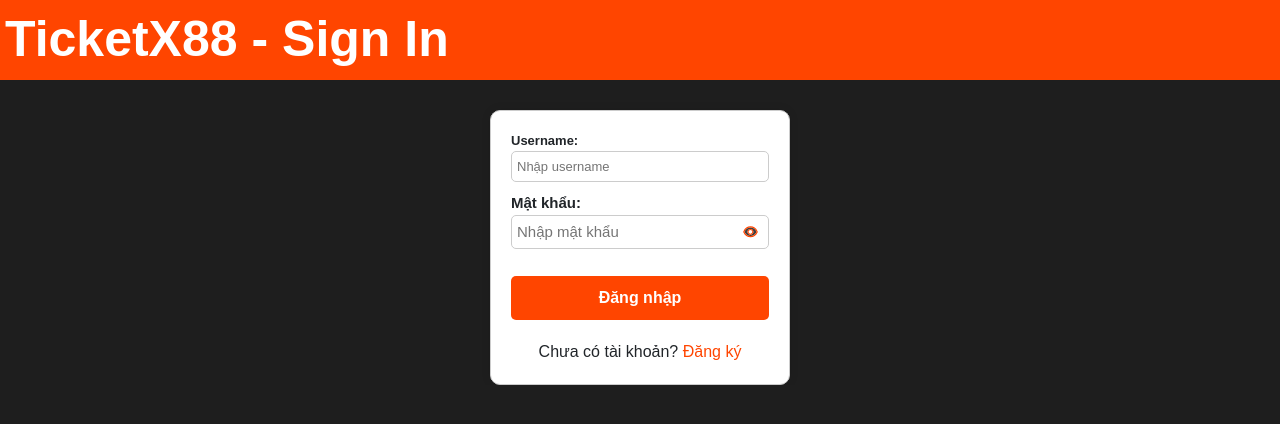
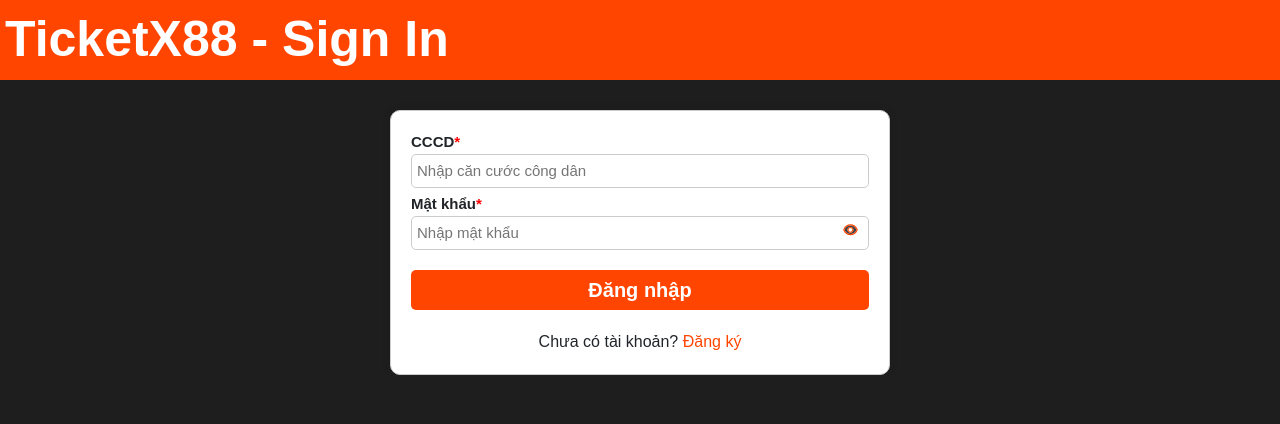
Before and after one commit to L3Tu4n/NT219, a React (Create React App) app: page /SignIn in a window 1280 px wide. Shown: the top 424 px of the page. Built offline with nearby package versions, Linux system fonts and the light colour scheme.

Commit message:
update signIn signUp

```diff
--- a/src/components/Header/search.js
+++ /dev/null
@@ -1,4 +0,0 @@
-document.querySelector(".search-btn").addEventListener("click", function () {
-  this.parentElement.classList.toggle("open");
-  this.previousElementSibling.focus();
-});
--- a/src/pages/Register/SignInForm.js
+++ b/src/pages/Register/SignInForm.js
@@ -1,8 +1,4 @@
 import React, { useState } from "react";
-import { useNavigate } from "react-router-dom";
-import { useDispatch } from "react-redux";
-import { logIn } from "../../redux/actions";
-import { message } from "antd";
 import "../../styles/SignIn.css";
 import { EyeInvisibleOutlined, EyeTwoTone } from "@ant-design/icons";
 
@@ -14,9 +10,6 @@
 
   const [showPassword, setShowPassword] = useState(false);
 
-  const navigate = useNavigate();
-  const dispatch = useDispatch();
-
   const handleChange = (e) => {
     setForm({
       ...form,
@@ -24,58 +17,32 @@
     });
   };
 
-  const handleSubmit = async (e) => {
-    e.preventDefault();
-    try {
-      const response = await fetch(
-        "https://nt208.onrender.com/api/user/sign-in",
-        {
-          method: "POST",
-          headers: {
-            "Content-Type": "application/json",
-          },
-          body: JSON.stringify(form),
-        }
-      );
-
-      const data = await response.json();
-
-      if (data.status === "ERROR") {
-        throw new Error(data.message);
-      }
-
-      dispatch(logIn(form.UserName));
-      localStorage.setItem("isLoggedIn", "true");
-      localStorage.setItem("isGoogle", "false");
-      localStorage.setItem("username", form.UserName);
-      navigate("/");
-    } catch (error) {
-      message.error(error.message);
-    }
-  };
-
   return (
-    <form className="signin-form" onSubmit={handleSubmit}>
-      <label className="signin-label">
-        Username:
+    <form className="signin-form">
+      <div className="signin">
+        <label>
+          CCCD<span style={{ color: "red" }}>*</span>
+        </label>
         <input
           type="text"
-          name="UserName"
-          placeholder="Nhập username"
+          name="CCCD"
+          placeholder="Nhập căn cước công dân"
           onChange={handleChange}
-          className="input-username"
+          className="input-signin-cccd"
           required
         />
-      </label>
+      </div>
 
-      <label className="password-container">
-        Mật khẩu:
+      <div className="password-container">
+        <label>
+          Mật khẩu<span style={{ color: "red" }}>*</span>
+        </label>
         <input
           type={showPassword ? "text" : "password"}
           name="Password"
           placeholder="Nhập mật khẩu"
           onChange={handleChange}
-          className="input-password"
+          className="input-signin-password"
           required
         />
         <button
@@ -89,9 +56,11 @@
             <EyeTwoTone twoToneColor="orangered" />
           )}
         </button>
-      </label>
+      </div>
 
-      <input className="signin-submit" type="submit" value="Đăng nhập" />
+      <div className="signin-submit">
+        <input type="submit" value="Đăng nhập" />
+      </div>
 
       <div className="signup-link">
         Chưa có tài khoản?{" "}
--- a/src/pages/Register/SignUpForm.js
+++ b/src/pages/Register/SignUpForm.js
@@ -33,9 +33,9 @@
         <input
           type="text"
           name="CCCD"
-          placeholder="Nhập CCCD"
+          placeholder="Nhập căn cước công dân"
           onChange={handleChange}
-          className="input-cccd"
+          className="input-signup-cccd"
           required
         />
       </div>
@@ -63,7 +63,7 @@
           name="Address"
           placeholder="Nhập địa chỉ"
           onChange={handleChange}
-          className="input-address"
+          className="input-signup-address"
           required
         />
       </div>
@@ -111,7 +111,7 @@
           name="Password"
           placeholder="Nhập mật khẩu"
           onChange={handleChange}
-          className="input-password"
+          className="input-signup-password"
           required
         />
         <button
@@ -136,7 +136,7 @@
           name="confirmPassword"
           placeholder="Nhập lại mật khẩu"
           onChange={handleChange}
-          className="input-password"
+          className="input-signup-password"
           required
         />
         <button
@@ -154,9 +154,16 @@
 
       <div className="agreement">
         <input type="checkbox" required />
-        <span style={{ fontSize: "0.8em", marginTop: "3px", fontSize: "13px" }}>
-          Tôi đồng ý với <a href="#">Điều khoản sử dụng</a> và{" "}
-          <a href="#">Chính sách bảo mật</a> của Nhà Nước
+        <span>
+          Tôi đồng ý với{" "}
+          <a href="https://nplaw.vn/quy-dinh-cua-phap-luat-ve-bao-mat-thong-tin-ca-nhan.html">
+            Điều khoản sử dụng
+          </a>{" "}
+          và{" "}
+          <a href="https://nplaw.vn/quy-dinh-cua-phap-luat-ve-bao-mat-thong-tin-ca-nhan.html">
+            Chính sách bảo mật
+          </a>{" "}
+          của Nhà Nước
         </span>
       </div>
 
--- a/src/styles/SignIn.css
+++ b/src/styles/SignIn.css
@@ -1,5 +1,5 @@
 .signin-form {
-  max-width: 300px;
+  max-width: 500px;
   margin: auto;
   padding: 20px;
   border: 1px solid #ccc;
@@ -8,26 +8,34 @@
   background-color: #fff;
 }
 
-.signin-label {
+.signin {
   display: block;
   font-weight: bold;
   position: relative;
   margin-bottom: 5px;
-  font-size: 13px;
+  font-size: 15px;
 }
 
-.input-username,
-.input-password {
+.input-signin-cccd,
+.input-signin-password {
   width: 100%;
   padding: 5px;
   margin-bottom: 5px;
   border: 1px solid #ccc;
   border-radius: 5px;
   box-sizing: border-box;
+  display: flex;
+  align-items: center;
+  cursor: pointer;
 }
 
-.input-username:focus,
-.input-password:focus {
+.input-signin-cccd:hover,
+.input-signin-password:hover {
+  border-color: orangered;
+}
+
+.input-signin-cccd:focus,
+.input-signin-password:focus {
   border-color: orangered;
   outline: none;
 }
@@ -49,9 +57,16 @@
 }
 
 .signin-submit {
+  display: flex;
+  align-items: center;
+  justify-content: center;
+}
+
+.signin-submit input {
   width: 100%;
-  padding: 10px;
-  margin-top: 17px;
+  padding: 5px;
+  font-size: 20px;
+  margin-top: 15px;
   background-color: orangered;
   border: none;
   border-radius: 5px;
@@ -60,8 +75,8 @@
   cursor: pointer;
 }
 
-.signin-submit:hover {
-  background-color: #cc1f00;
+.signin-submit input:hover {
+  background-color: rgb(255, 98, 40);
 }
 
 .signup-link {
--- a/src/styles/SignUp.css
+++ b/src/styles/SignUp.css
@@ -17,10 +17,10 @@
   font-size: 15px;
 }
 
-.input-cccd,
+.input-signup-cccd,
 .input-first-and-last-name,
-.input-address,
-.input-password,
+.input-signup-address,
+.input-signup-password,
 .input-confirm-password {
   width: 100%;
   padding: 5px;
@@ -33,19 +33,19 @@
   cursor: pointer;
 }
 
-.input-cccd:focus,
+.input-signup-cccd:focus,
 .input-first-and-last-name:focus,
-.input-address:focus,
-.input-password:focus,
+.input-signup-address:focus,
+.input-signup-password:focus,
 .input-confirm-password:focus {
   border-color: orangered;
   outline: none;
 }
 
-.input-cccd:hover,
+.input-signup-cccd:hover,
 .input-first-and-last-name:hover,
-.input-address:hover,
-.input-password:hover,
+.input-signup-address:hover,
+.input-signup-password:hover,
 .input-confirm-password:hover {
   border-color: orangered;
 }
@@ -97,8 +97,9 @@
 }
 
 .signup-submit input {
-  width: 70%;
-  padding: 10px;
+  width: 100%;
+  padding: 5px;
+  font-size: 20px;
   background-color: orangered;
   border: none;
   border-radius: 5px;
@@ -114,13 +115,13 @@
 .agreement {
   display: flex;
   align-items: center;
-  margin-bottom: 20px;
+  justify-content: center;
+  margin-bottom: 15px;
+  font-size: 13px;
 }
 
 .agreement input {
-  transform: scale(1.25);
-  align-self: start;
-  margin: 6px 7px 0px 5px;
+  margin-right: 5px;
   accent-color: orangered;
 }
 .agreement a {
@@ -135,7 +136,7 @@
 
 .login-link {
   text-align: center;
-  margin-top: 20px;
+  margin-top: 15px;
 }
 
 .login-link a {
```
